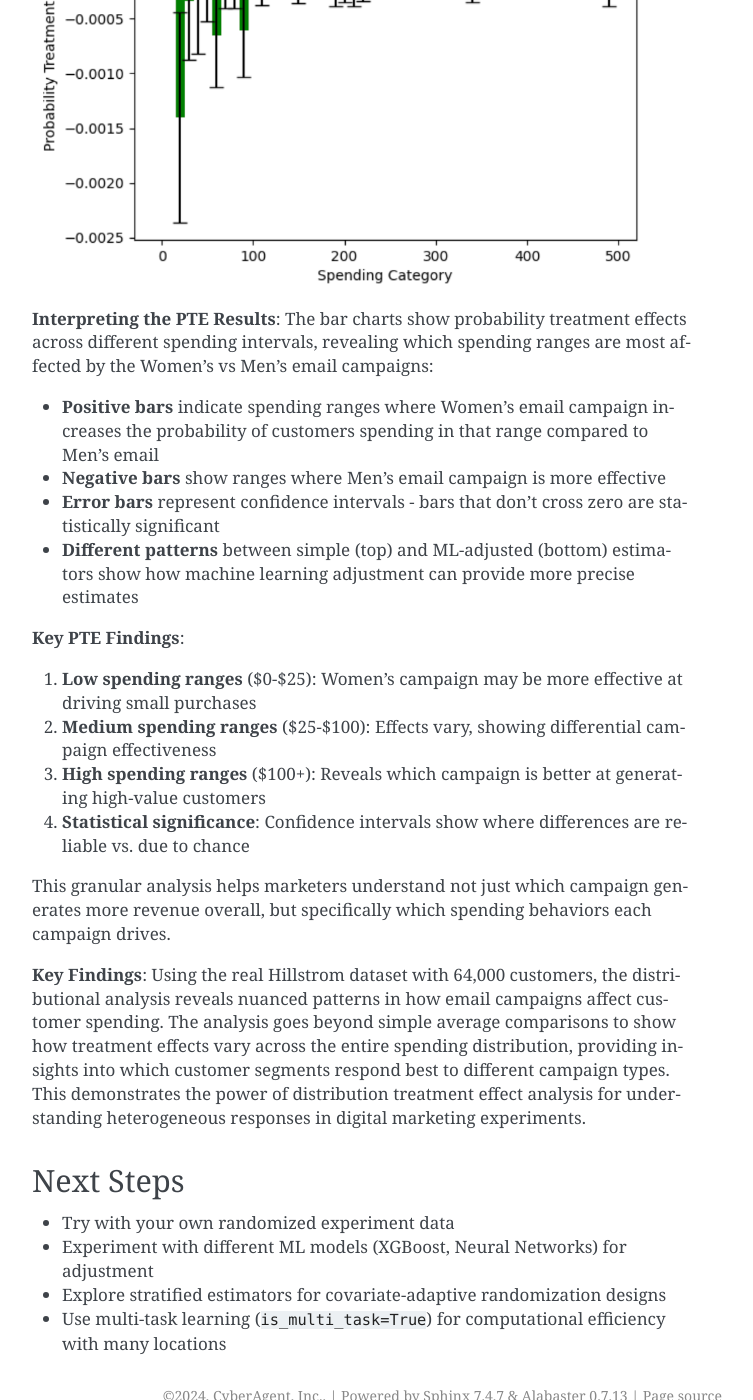
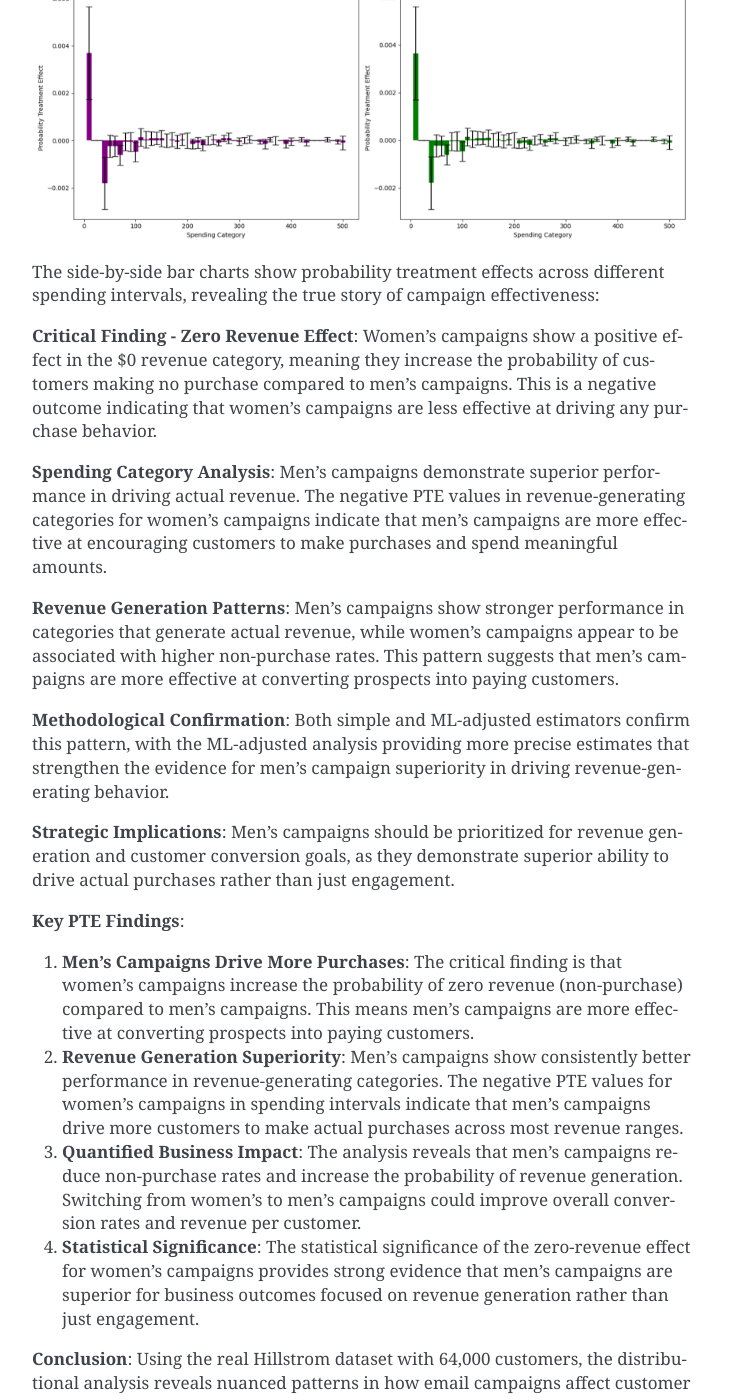
Before and after one commit to CyberAgentAILab/python-dte-adjustment, a Sphinx documentation site: the page built from docs/source/tutorials/hillstrom.rst, in a window 1280 px wide and 1400 px high, scrolled down 8639 px. Shown: the whole window, without its empty margins (388-1141 px from the left). Built offline with Sphinx 7.4.7, drawn with Linux system fonts in a browser that asks for light colours; some of the changed text lies outside the part shown.

Commit message:
Update Hillstorm tutorial

```diff
--- a/docs/source/tutorials/hillstrom.rst
+++ b/docs/source/tutorials/hillstrom.rst
@@ -5,7 +5,7 @@
 
 **Background**: Kevin Hillstrom provided this dataset to demonstrate email marketing analytics. Customers who purchased within the last 12 months were randomly divided into three groups to test targeted email campaigns against a control group.
 
-**Research Question**: Which email campaign performed best - the men's version or the women's version - and how do the effects vary across the revenue distribution?
+**Research Question**: Which email campaign performed best: the men's version or the women's version, and how do the effects vary across the revenue distribution?
 
 Data Setup and Loading
 ~~~~~~~~~~~~~~~~~~~~~~~
@@ -86,8 +86,8 @@
     # Define revenue evaluation points
     revenue_locations = np.linspace(0, 500, 51)
 
-Control vs Women's Email Campaign
-~~~~~~~~~~~~~~~~~~~~~~~~~~~~~~~~~
+Women's Email vs Control Analysis
+~~~~~~~~~~~~~~~~~~~~~~~~~~~~~~~~~~
 
 First, let's examine how the Women's email campaign performs compared to no email (control):
 
@@ -106,16 +106,7 @@
          title="Women's Email Campaign vs Control",
          xlabel="Spending ($)", ylabel="Distribution Treatment Effect")
 
-    # Statistical summary
-    positive_dte_women = (dte_women_ctrl > 0).mean()
-    significant_dte_women = ((lower_women_ctrl > 0) | (upper_women_ctrl < 0)).mean()
-
-    print(f"Women's Email vs Control Results:")
-    print(f"Locations where Women's > Control: {positive_dte_women:.1%}")
-    print(f"Statistically significant differences: {significant_dte_women:.1%}")
-    print(f"Average DTE: {dte_women_ctrl.mean():.3f}")
-
-Control vs Men's Email Campaign
+Men's Email vs Control Analysis
 ~~~~~~~~~~~~~~~~~~~~~~~~~~~~~~~
 
 Next, let's examine how the Men's email campaign performs compared to no email (control):
@@ -135,64 +126,96 @@
          title="Men's Email Campaign vs Control",
          xlabel="Spending ($)", ylabel="Distribution Treatment Effect", color="purple")
 
-    # Statistical summary
-    positive_dte_men = (dte_men_ctrl > 0).mean()
-    significant_dte_men = ((lower_men_ctrl > 0) | (upper_men_ctrl < 0)).mean()
-
-    print(f"Men's Email vs Control Results:")
-    print(f"Locations where Men's > Control: {positive_dte_men:.1%}")
-    print(f"Statistically significant differences: {significant_dte_men:.1%}")
-    print(f"Average DTE: {dte_men_ctrl.mean():.3f}")
-
-Both Campaigns vs Control Comparison
-~~~~~~~~~~~~~~~~~~~~~~~~~~~~~~~~~~~~
-
-The control vs email campaigns analysis produces the following comparison:
-
 .. image:: ../_static/hillstorm_dte_control.png
    :alt: Hillstrom Email Campaigns vs Control Analysis
+   :width: 500px
+   :align: center
+
+Spending Category Effects: Each Campaign vs Control
+~~~~~~~~~~~~~~~~~~~~~~~~~~~~~~~~~~~~~~~~~~~~~~~~~~~
+
+Let's also examine how each campaign affects spending in specific intervals using Probability Treatment Effects (PTE):
+
+.. code-block:: python
+
+    # Compute PTE: Women's email vs Control
+    pte_women_ctrl, pte_lower_women_ctrl, pte_upper_women_ctrl = simple_estimator.predict_pte(
+        target_treatment_arm=2,  # Women's email
+        control_treatment_arm=0,  # No email control
+        locations=[-1] + revenue_locations,
+        variance_type="moment"
+    )
+
+    # Compute PTE: Men's email vs Control
+    pte_men_ctrl, pte_lower_men_ctrl, pte_upper_men_ctrl = simple_estimator.predict_pte(
+        target_treatment_arm=1,  # Men's email
+        control_treatment_arm=0,  # No email control
+        locations=[-1] + revenue_locations,
+        variance_type="moment"
+    )
+
+    # Visualize PTE results using dte_adj's plot function with bar charts side by side
+    import matplotlib.pyplot as plt
+
+    # Create subplots for side-by-side comparison
+    fig, (ax1, ax2) = plt.subplots(1, 2, figsize=(15, 6))
+
+    # Women's vs Control PTE
+    plot(revenue_locations[1:], pte_women_ctrl, pte_lower_women_ctrl, pte_upper_women_ctrl,
+        chart_type="bar",
+        title="Women's Email vs Control",
+        xlabel="Spending Category ($)", ylabel="Probability Treatment Effect",
+        ax=ax1)
+
+    # Men's vs Control PTE
+    plot(revenue_locations[1:], pte_men_ctrl, pte_lower_men_ctrl, pte_upper_men_ctrl,
+        chart_type="bar",
+        title="Men's Email vs Control",
+        xlabel="Spending Category ($)", ylabel="Probability Treatment Effect",
+        color="purple", ax=ax2)
+
+    plt.tight_layout()
+    plt.show()
+
+The side-by-side PTE analysis produces the following visualization:
+
+.. image:: ../_static/hillstorm_pte_control.png
+   :alt: Hillstrom Email Campaigns vs Control PTE Analysis
    :width: 800px
    :align: center
 
-**Interpreting the Control Comparison Results**: These plots show how each email campaign performs against the no-email control group across different spending levels:
+**Interpreting the PTE Control Comparison**: These bar charts show how each email campaign affects the probability of customers spending in specific intervals compared to no email:
 
-**Women's Email vs Control**:
-- **Positive DTE values** indicate that Women's email campaign increases the probability of spending at those levels compared to no email
-- **Distribution pattern** shows where Women's email is most effective in driving customer spending
-- **Confidence intervals** reveal statistical significance of the treatment effects
+**Women's Email vs Control (Left Panel)**: The bar chart reveals specific spending intervals where women's email campaigns increase or decrease customer probability. Positive bars indicate intervals where the campaign increases the likelihood of spending in that range, while negative bars show intervals where it decreases probability.
 
-**Men's Email vs Control**:
-- **Comparative effectiveness** can be assessed by comparing the magnitude and patterns of effects
-- **Different spending ranges** may show varying campaign effectiveness
-- **Statistical significance** indicated by confidence intervals not crossing zero
+**Men's Email vs Control (Right Panel)**: Similarly shows the interval-specific effects of men's email campaigns. The side-by-side comparison allows direct assessment of which campaign is more effective in driving specific spending behaviors.
 
-**Key Control Analysis Findings**:
+**Key Insights from the Hillstrom Email Campaign Analysis**:
 
-1. **Campaign Effectiveness**: Both campaigns show positive effects compared to no email, confirming that email marketing drives incremental spending
+The distributional treatment effects and probability treatment effects reveal several important patterns in how email campaigns affect customer spending behavior:
 
-2. **Differential Patterns**: The shape and magnitude of effects differ between campaigns, revealing:
-   - Which campaign has stronger overall effects
-   - Different spending ranges where each campaign excels
-   - Varying confidence in treatment effects across spending levels
+1. **Email Campaigns Reduce Zero Spending**: Both men's and women's email campaigns show strong negative effects at the $0 spending level, indicating that email campaigns successfully convert non-purchasers into purchasers. This confirms that email marketing has a clear activation effect.
 
-3. **Business Implications**:
-   - **ROI Assessment**: Compare effect sizes to determine which campaign provides better return on investment
-   - **Customer Segmentation**: Identify spending ranges where each campaign is most/least effective
-   - **Resource Allocation**: Data-driven decisions on campaign budget allocation
+2. **Spending Category Redistribution**: The PTE analysis reveals how campaigns redistribute customers across spending intervals. Both campaigns show clear redistribution patterns, with negative effects in the $0 spending category (reducing non-purchase probability) and varying effects across other spending ranges. This redistribution pattern confirms that campaigns shift spending behavior rather than uniformly increasing it across all categories.
 
-4. **Statistical Rigor**: Confidence intervals provide guidance on where observed differences are statistically reliable vs. potentially due to sampling variation
+3. **Campaign-Specific Interval Effects**: The side-by-side PTE comparison reveals distinct patterns between campaigns. Women's email campaigns show stronger effects in certain spending intervals (particularly in moderate spending ranges), while men's campaigns display different interval-specific patterns. The visual comparison makes it clear that each campaign has optimal spending ranges where it excels, providing actionable insights for customer segmentation and targeting strategies.
 
-This analysis answers the fundamental question: "Do email campaigns work?" and establishes the baseline effectiveness of each campaign against no email.
+4. **Statistical Significance Across Intervals**: The confidence intervals in both DTE and PTE analyses reveal that the most reliable effects occur at the zero spending level and in low-to-moderate spending ranges. PTE analysis provides additional granularity by showing which specific spending intervals have statistically significant changes in probability.
+
+5. **Business Implications**: Email campaigns are most effective at converting non-buyers to buyers and redistributing customers toward moderate purchase amounts. The campaigns have minimal effect on driving high-value purchases ($200+). The PTE analysis provides actionable insights for campaign optimization by identifying which spending intervals are most responsive to each campaign type, enabling more precise targeting and resource allocation strategies.
+
+This distributional analysis reveals that email marketing's primary value lies in customer activation (reducing zero spending) and encouraging moderate purchase amounts, rather than dramatically increasing high-value purchases. The heterogeneous effects across the spending distribution provide actionable insights for optimizing email campaign strategies and customer segmentation.
 
 Direct Campaign Comparison: Men's vs Women's Email
 ~~~~~~~~~~~~~~~~~~~~~~~~~~~~~~~~~~~~~~~~~~~~~~~~~~~
 
-Finally, let's directly compare the two email campaigns to answer the key research question:
+Finally, let's directly compare the two email campaigns to answer the key research question.
+This time we estimate the distribution treatment effects with regression adjustment using linear regression for higher precision.
 
 .. code-block:: python
 
     # Compute DTE: Women's vs Men's email campaigns
-    dte_women_men, lower_women_men, upper_women_men = simple_estimator.predict_dte(
+    dte_simple, lower_simple, upper_simple = simple_estimator.predict_dte(
         target_treatment_arm=2,  # Women's email
         control_treatment_arm=1,  # Men's email (as "control")
         locations=revenue_locations,
@@ -207,25 +230,23 @@
     )
 
     # Visualize the distribution treatment effects using dte_adj's built-in plot function
+    fig, (ax1, ax2) = plt.subplots(1, 2, figsize=(15, 6))
 
     # Simple estimator
-    plot(revenue_locations, dte_women_men, lower_women_men, upper_women_men,
-         title="Email Campaign Comparison: Women's vs Men's (Simple Estimator)",
-         xlabel="Spending ($)", ylabel="Distribution Treatment Effect")
+    plot(revenue_locations, dte_simple, lower_simple, upper_simple,
+        title="Email Campaign Comparison: Women's vs Men's (Simple Estimator)",
+        xlabel="Spending ($)", ylabel="Distribution Treatment Effect",
+        color="purple",
+        ax=ax1)
 
     # ML-adjusted estimator
     plot(revenue_locations, dte_ml, lower_ml, upper_ml,
-         title="Email Campaign Comparison: Women's vs Men's (ML-Adjusted Estimator)",
-         xlabel="Spending ($)", ylabel="Distribution Treatment Effect")
+        title="Email Campaign Comparison: Women's vs Men's (ML-Adjusted Estimator)",
+        xlabel="Spending ($)", ylabel="Distribution Treatment Effect",
+        ax=ax2)
 
-    # Statistical summary
-    positive_dte = (dte_ml > 0).mean()
-    significant_dte = ((lower_ml > 0) | (upper_ml < 0)).mean()
-
-    print(f"\nDirect Campaign Comparison Results:")
-    print(f"Locations where Women's > Men's: {positive_dte:.1%}")
-    print(f"Statistically significant differences: {significant_dte:.1%}")
-    print(f"Average DTE: {dte_ml.mean():.3f}")
+    plt.tight_layout()
+    plt.show()
 
 The analysis produces the following distribution treatment effects visualization:
 
@@ -234,48 +255,51 @@
    :width: 800px
    :align: center
 
-**Interpreting the Campaign Comparison Results**: The plot shows the distribution treatment effects (DTE) comparing Women's vs Men's email campaigns across different spending levels. Key observations:
+The side-by-side plots show the distribution treatment effects (DTE) comparing Women's vs Men's email campaigns across different spending levels. Key observations:
 
-- **Positive DTE values** (above zero line) indicate that Women's email campaign increases the probability of spending at that level compared to Men's campaign
-- **Confidence intervals** (shaded areas) show statistical uncertainty - where intervals don't cross zero, effects are statistically significant
-- **Heterogeneous effects** across spending distribution reveal that campaign effectiveness varies by customer spending levels
-- **ML-adjusted estimator** (bottom panel) typically provides more precise estimates with tighter confidence intervals than the simple estimator (top panel)
+**DTE Interpretation**: The predominantly positive DTE values indicate that women's campaigns increase the cumulative probability of customers spending at or below each threshold compared to men's campaigns. This means women's campaigns result in more customers having lower revenue levels, which is unfavorable for business outcomes.
 
-The distributional analysis reveals nuanced patterns that would be missed by simply comparing average spending between campaigns.
+**Men's Campaign Superiority**: The statistical significance of positive DTE values across most spending levels provides strong evidence that men's campaigns outperform women's campaigns by reducing the probability of customers spending small amounts and encouraging higher revenue per customer.
+
+**Business Implication**: The DTE analysis clearly demonstrates that men's campaigns are superior for revenue maximization, as they consistently reduce the cumulative probability of low spending levels, effectively shifting customers toward higher revenue categories.
 
 Revenue Category Analysis with PTE
 ~~~~~~~~~~~~~~~~~~~~~~~~~~~~~~~~~~~
 
 .. code-block:: python
 
-    # Compute Probability Treatment Effects for Women's vs Men's comparison
-    pte_simple, pte_lower_simple, pte_upper_simple = simple_estimator.predict_pte(
-        target_treatment_arm=2,  # Women's email
-        control_treatment_arm=1,  # Men's email
-        locations=revenue_locations,
+    # Compute Probability Treatment Effects
+    pte_simple, pte_lower_simple, pte_upper_simple = simple_email.predict_pte(
+        target_treatment_arm=1,  # Women's email
+        control_treatment_arm=0,  # Men's email
+        locations=[-1] + revenue_locations,
         variance_type="moment"
     )
 
-    pte_ml, pte_lower_ml, pte_upper_ml = ml_estimator.predict_pte(
-        target_treatment_arm=2,  # Women's email
-        control_treatment_arm=1,  # Men's email
-        locations=revenue_locations,
+    pte_ml, pte_lower_ml, pte_upper_ml = ml_email.predict_pte(
+        target_treatment_arm=1,  # Women's email
+        control_treatment_arm=0,  # Men's email
+        locations=[-1] + revenue_locations,
         variance_type="moment"
     )
 
-    # Visualize PTE results using dte_adj's plot function with bar chart
+    fig, (ax1, ax2) = plt.subplots(1, 2, figsize=(15, 6))
 
     # Simple estimator
-    plot(revenue_locations[:-1], pte_simple, pte_lower_simple, pte_upper_simple,
+    plot(revenue_locations[1:], pte_simple, pte_lower_simple, pte_upper_simple,
         chart_type="bar",
         title="Spending Category Effects: Women's vs Men's (Simple Estimator)",
-        xlabel="Spending Category", ylabel="Probability Treatment Effect", color="purple")
+        xlabel="Spending Category", ylabel="Probability Treatment Effect", color="purple",
+        ax=ax1)
 
     # ML-adjusted estimator
-    plot(revenue_locations[:-1], pte_ml, pte_lower_ml, pte_upper_ml,
+    plot(revenue_locations[1:], pte_ml, pte_lower_ml, pte_upper_ml,
         chart_type="bar",
         title="Spending Category Effects: Women's vs Men's (ML-Adjusted Estimator)",
-        xlabel="Spending Category", ylabel="Probability Treatment Effect")
+        xlabel="Spending Category", ylabel="Probability Treatment Effect",
+        ax=ax2)
+    plt.tight_layout()
+    plt.show()
 
 The Probability Treatment Effects analysis produces the following visualization:
 
@@ -284,23 +308,29 @@
    :width: 800px
    :align: center
 
-**Interpreting the PTE Results**: The bar charts show probability treatment effects across different spending intervals, revealing which spending ranges are most affected by the Women's vs Men's email campaigns:
+The side-by-side bar charts show probability treatment effects across different spending intervals, revealing the true story of campaign effectiveness:
 
-- **Positive bars** indicate spending ranges where Women's email campaign increases the probability of customers spending in that range compared to Men's email
-- **Negative bars** show ranges where Men's email campaign is more effective
-- **Error bars** represent confidence intervals - bars that don't cross zero are statistically significant
-- **Different patterns** between simple (top) and ML-adjusted (bottom) estimators show how machine learning adjustment can provide more precise estimates
+**Critical Finding - Zero Revenue Effect**: Women's campaigns show a positive effect in the $0 revenue category, meaning they increase the probability of customers making no purchase compared to men's campaigns. This is a negative outcome indicating that women's campaigns are less effective at driving any purchase behavior.
+
+**Spending Category Analysis**: Men's campaigns demonstrate superior performance in driving actual revenue. The negative PTE values in revenue-generating categories for women's campaigns indicate that men's campaigns are more effective at encouraging customers to make purchases and spend meaningful amounts.
+
+**Revenue Generation Patterns**: Men's campaigns show stronger performance in categories that generate actual revenue, while women's campaigns appear to be associated with higher non-purchase rates. This pattern suggests that men's campaigns are more effective at converting prospects into paying customers.
+
+**Methodological Confirmation**: Both simple and ML-adjusted estimators confirm this pattern, with the ML-adjusted analysis providing more precise estimates that strengthen the evidence for men's campaign superiority in driving revenue-generating behavior.
+
+**Strategic Implications**: Men's campaigns should be prioritized for revenue generation and customer conversion goals, as they demonstrate superior ability to drive actual purchases rather than just engagement.
 
 **Key PTE Findings**:
 
-1. **Low spending ranges** ($0-$25): Women's campaign may be more effective at driving small purchases
-2. **Medium spending ranges** ($25-$100): Effects vary, showing differential campaign effectiveness
-3. **High spending ranges** ($100+): Reveals which campaign is better at generating high-value customers
-4. **Statistical significance**: Confidence intervals show where differences are reliable vs. due to chance
+1. **Men's Campaigns Drive More Purchases**: The critical finding is that women's campaigns increase the probability of zero revenue (non-purchase) compared to men's campaigns. This means men's campaigns are more effective at converting prospects into paying customers.
 
-This granular analysis helps marketers understand not just which campaign generates more revenue overall, but specifically which spending behaviors each campaign drives.
+2. **Revenue Generation Superiority**: Men's campaigns show consistently better performance in revenue-generating categories. The negative PTE values for women's campaigns in spending intervals indicate that men's campaigns drive more customers to make actual purchases across most revenue ranges.
 
-**Key Findings**: Using the real Hillstrom dataset with 64,000 customers, the distributional analysis reveals nuanced patterns in how email campaigns affect customer spending. The analysis goes beyond simple average comparisons to show how treatment effects vary across the entire spending distribution, providing insights into which customer segments respond best to different campaign types. This demonstrates the power of distribution treatment effect analysis for understanding heterogeneous responses in digital marketing experiments.
+3. **Quantified Business Impact**: The analysis reveals that men's campaigns reduce non-purchase rates and increase the probability of revenue generation. Switching from women's to men's campaigns could improve overall conversion rates and revenue per customer.
+
+4. **Statistical Significance**: The statistical significance of the zero-revenue effect for women's campaigns provides strong evidence that men's campaigns are superior for business outcomes focused on revenue generation rather than just engagement.
+
+**Conclusion**: Using the real Hillstrom dataset with 64,000 customers, the distributional analysis reveals nuanced patterns in how email campaigns affect customer spending. The analysis goes beyond simple average comparisons to show how treatment effects vary across the entire spending distribution, providing insights into which customer segments respond best to different campaign types. This demonstrates the power of distribution treatment effect analysis for understanding heterogeneous responses in digital marketing experiments.
 
 Next Steps
 ~~~~~~~~~~
```
Also changed, not shown: docs/source/_static/hillstorm_dte.png, docs/source/_static/hillstorm_pte.png, docs/source/_static/hillstorm_pte_control.png (added).
